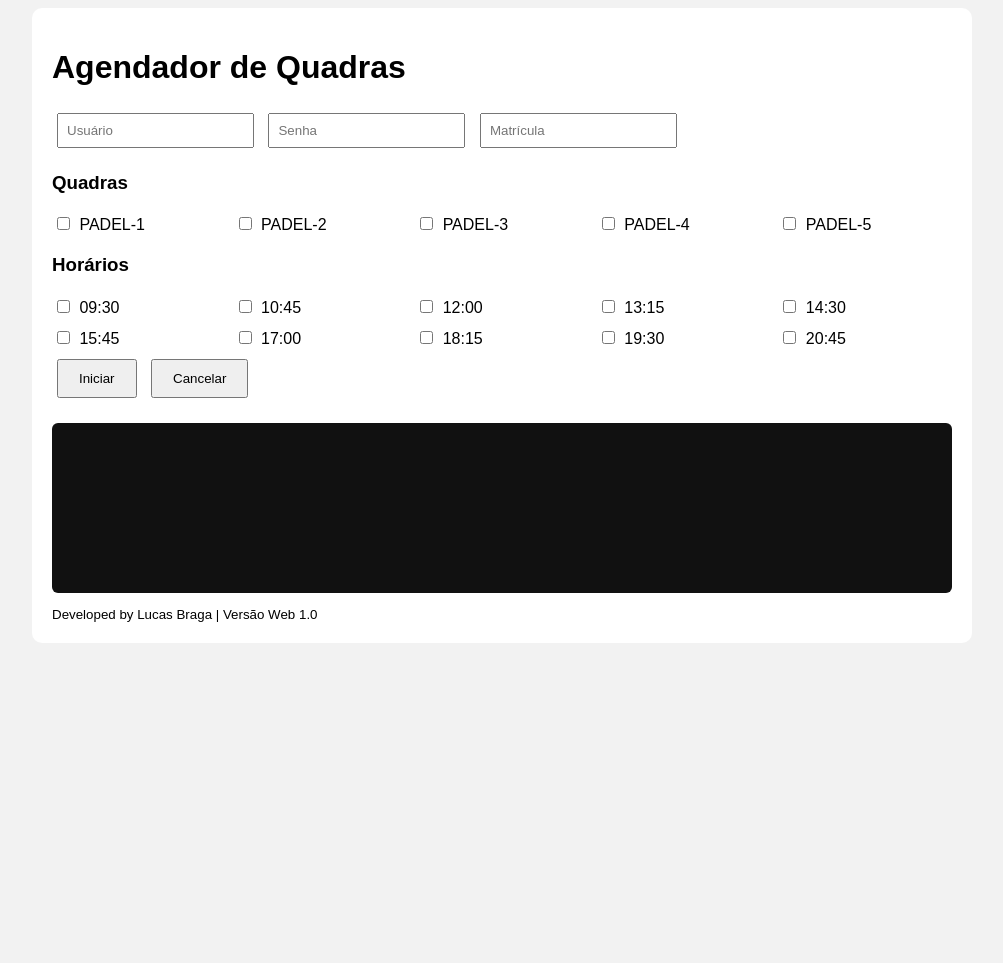
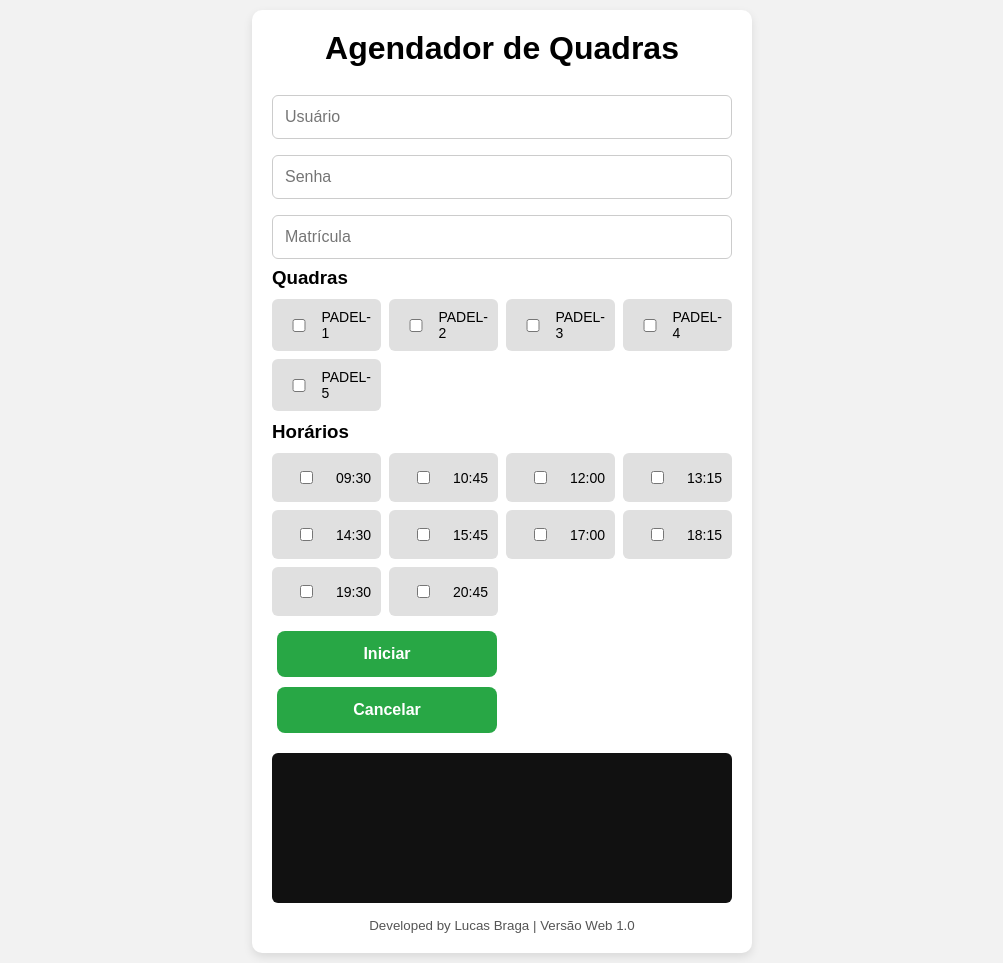
Before and after one commit to lucasbraga77/Agendador_Quadras, a Flask app: page / in a window 1280 px wide. Shown: the whole page, without its empty margins (138-1141 px from the left). Before the commit the page ends 643 px from the top, so only its background shows below. Run offline with Flask 3, Linux system fonts and the light colour scheme; data that the repository does not hold is empty.

Commit message:
Atualização mobile-friendly e melhorias visuais

```diff
--- a/static/style.css
+++ b/static/style.css
@@ -1,31 +1,90 @@
+/* Reset básico */
+* {
+    box-sizing: border-box;
+    margin: 0;
+    padding: 0;
+}
+
 body {
     font-family: Arial, sans-serif;
     background: #f2f2f2;
+    padding: 10px;
 }
 
 .container {
-    width: 900px;
+    max-width: 500px; /* largura ideal para celular */
     margin: auto;
     background: white;
     padding: 20px;
     border-radius: 10px;
+    box-shadow: 0 4px 10px rgba(0,0,0,0.1);
+}
+
+h1 {
+    text-align: center;
+    margin-bottom: 20px;
 }
 
 input {
-    padding: 8px;
-    margin: 5px;
+    width: 100%; /* ocupa toda a largura da tela */
+    padding: 12px;
+    margin: 8px 0;
+    border-radius: 6px;
+    border: 1px solid #ccc;
+    font-size: 16px;
 }
 
 #quadras, #horarios {
     display: grid;
-    grid-template-columns: repeat(5, 1fr);
+    grid-template-columns: repeat(auto-fit, minmax(100px, 1fr)); /* ajusta automaticamente */
     gap: 8px;
+    margin: 10px 0;
+}
+
+label {
+    display: flex;
+    align-items: center;
+    justify-content: center;
+    background: #e0e0e0;
+    padding: 10px;
+    border-radius: 6px;
+    cursor: pointer;
+    transition: background 0.2s;
+    font-size: 14px;
+}
+
+label input {
+    margin-right: 5px;
+}
+
+label:hover {
+    background: #d0d0d0;
 }
 
 button {
-    padding: 10px 20px;
-    margin: 10px 5px;
+    width: 48%; /* dois botões lado a lado */
+    padding: 14px 0;
+    margin: 5px 1%;
+    border: none;
+    border-radius: 8px;
     cursor: pointer;
+    font-size: 16px;
+    font-weight: bold;
+    color: white;
+    background: #28a745;
+    transition: background 0.2s;
+}
+
+button:hover {
+    background: #218838;
+}
+
+button:nth-child(2) {
+    background: #dc3545; /* botão cancelar vermelho */
+}
+
+button:nth-child(2):hover {
+    background: #c82333;
 }
 
 #log {
@@ -33,8 +92,32 @@ button {
     background: #111;
     color: #0f0;
     padding: 10px;
-    height: 150px; /* 👈 log ocupa só ~25% da tela */
+    height: 150px;
     overflow-y: auto;
     font-size: 12px;
     border-radius: 6px;
 }
+
+small {
+    display: block;
+    text-align: center;
+    margin-top: 15px;
+    color: #555;
+}
+
+/* Responsivo extra */
+@media (max-width: 400px) {
+    #quadras, #horarios {
+        grid-template-columns: repeat(auto-fit, minmax(80px, 1fr));
+    }
+
+    button {
+        font-size: 14px;
+        padding: 12px 0;
+    }
+
+    input {
+        font-size: 14px;
+        padding: 10px;
+    }
+}
```
